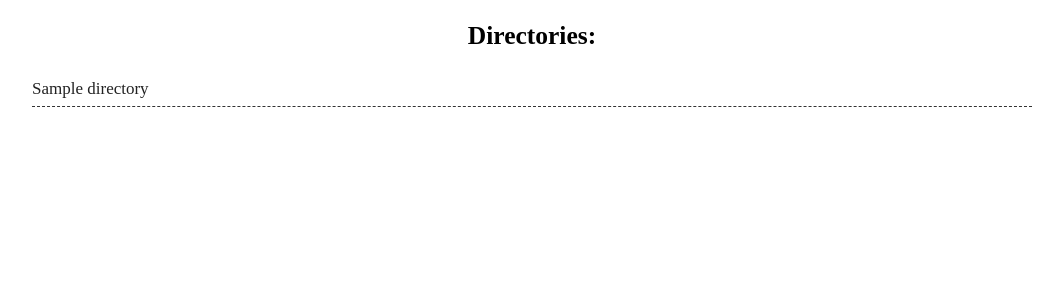
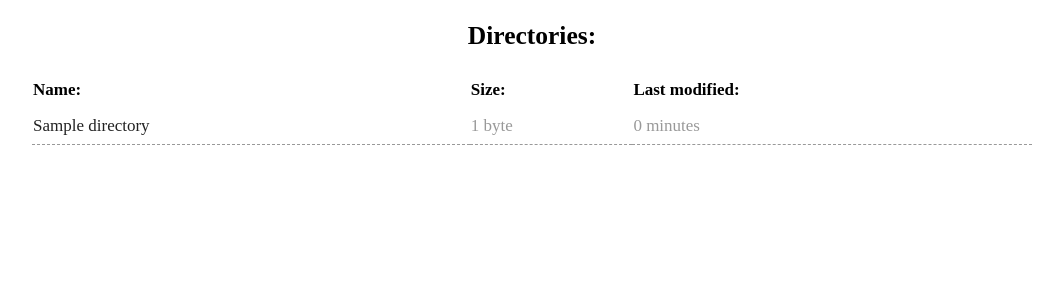
Before and after one commit to webkom/noetikon, a Django app: template noetikon/files/templates/files/directory_list.html in a window 1280 px wide. Shown: the top 300 px of the page, without its empty margins (108-1171 px from the left). Run offline with Django 3.2, Linux system fonts and the light colour scheme; the template is opened without the code that fills it: most values are stand-ins (such as "Sample title", 1, 10 or a date in 2020).

Commit message:
Add more meta info to file lists

```diff
--- a/noetikon/files/templates/files/directory_list.html
+++ b/noetikon/files/templates/files/directory_list.html
@@ -2,9 +2,16 @@
 
 {% block content %}
   <h2>Directories:</h2>
-  <ul class="directory-list">
+  <table class="inventory-table">
+    <tr>
+      <th>Name:</th>
+      <th>Size:</th>
+      <th>Last modified:</th>
+    </tr>
     {% for directory in object_list %}
-      <li><a href="{% url 'directory-detail' directory.slug %}">{{ directory.name }}</a></li>
+      <td><a href="{% url 'directory-detail' directory.slug %}">{{ directory.name }}</a></td>
+      <td class="meta">{{ file.size|filesizeformat }}</td>
+      <td class="meta">{{ file.modified_time|timesince }}</td>
     {% endfor %}
-  </ul>
+  </table>
 {% endblock %}
--- a/noetikon/static/sass/main.css
+++ b/noetikon/static/sass/main.css
@@ -1 +1 @@
-body{font-size:17px}h1,h2,h3,h4,h5{text-align:center}img{max-width:100%}.wrapper{width:90%;max-width:1000px;margin:0 auto}.directory-list,.file-list{margin:0;padding:0}.directory-list li,.file-list li{line-height:2em;border-bottom:1px dashed #333;list-style-type:none}.directory-list li a,.file-list li a{color:#222;text-decoration:none}.directory-list li a:active,.file-list li a:active{color:#000}.directory-list li:hover,.file-list li:hover{background:#e6e6e6}.thumbnail{margin:10px auto;display:block}
+body{font-size:17px}h1,h2,h3,h4,h5{text-align:center}img{max-width:100%}.wrapper{width:90%;max-width:1000px;margin:0 auto}.inventory-table{width:100%;border-spacing:0}.inventory-table tr{line-height:2em;list-style-type:none}.inventory-table tr th{text-align:left}.inventory-table tr th:first-child{min-width:60%}.inventory-table tr td{margin:0;border-bottom:1px dashed #999}.inventory-table tr td:first-child{min-width:60%}.inventory-table tr a{color:#222;text-decoration:none}.inventory-table tr a:active{color:#000}.inventory-table tr .meta{margin:0 10px;color:#999}.inventory-table tr:hover{background:#e6e6e6}.thumbnail{margin:10px auto;display:block}
--- a/noetikon/static/sass/main.sass
+++ b/noetikon/static/sass/main.sass
@@ -1,4 +1,5 @@
 $gray: #333
+$light-gray: lighten($gray, 40%)
 $very-light-gray: lighten($gray, 70%)
 $list-link-color: #222
 
@@ -16,15 +17,27 @@ img
   max-width: 1000px
   margin: 0 auto
 
-.directory-list,
-.file-list
-  margin: 0
-  padding: 0
+.inventory-table
+  width: 100%
+  border-spacing: 0
 
-  li
+  tr
     line-height: 2em
-    border-bottom: 1px dashed $gray
     list-style-type: none
+
+    th
+      text-align: left
+
+      &:first-child
+        min-width: 60%
+
+    td
+      margin: 0
+      border-bottom: 1px dashed $light-gray
+
+      &:first-child
+        min-width: 60%
+
 
     a
       color: $list-link-color
@@ -33,6 +46,10 @@ img
       &:active
         color: darken($list-link-color, 20%)
 
+    .meta
+      margin: 0 10px
+      color: $light-gray
+
     &:hover
       background: $very-light-gray
 
```
Also changed, not shown: noetikon/files/templates/files/directory_detail.html (+17 -6 lines).
